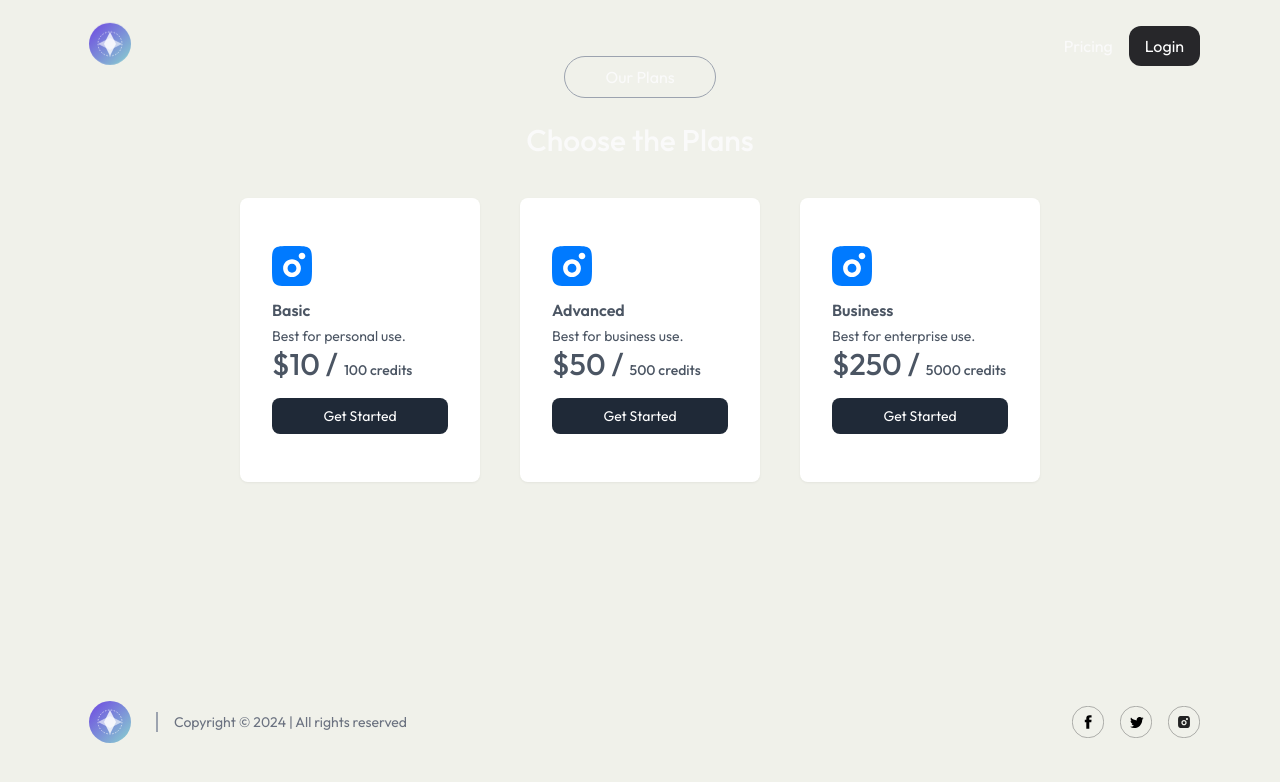
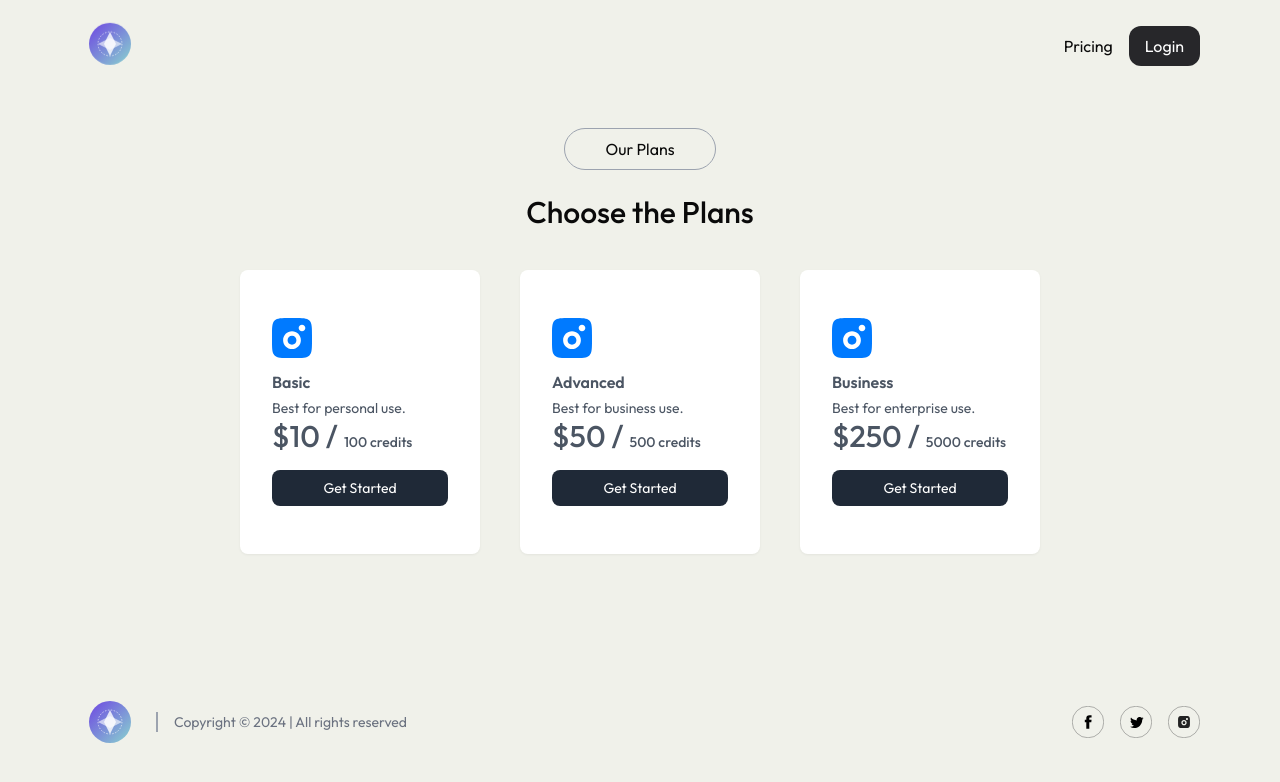
Before and after one commit to abbaskhalil042/photext-ai, a React (Vite) app in the folder client/: page /buy-credit in a window 1280 px wide. Shown: the top 782 px of the page. Built offline with nearby package versions, Linux system fonts and the light colour scheme; no server answers.

Commit message:
made changes

```diff
--- a/client/src/App.jsx
+++ b/client/src/App.jsx
@@ -12,7 +12,7 @@ import { ThemeProvider } from "./components/theme-provider";
 const App = () => {
   const { showLogin } = useContext(AppContext);
   return (
-    <ThemeProvider defaultTheme="dark" storageKey="vite-ui-theme">
+    // <ThemeProvider defaultTheme="dark" storageKey="vite-ui-theme">
       <div
         className="px-4 sm:px-10 md:px-20 lg:px-35 min-h-screen bg-[#f0f1ea]"
       >
@@ -28,7 +28,7 @@ const App = () => {
         </Routes>
         <Footer />
       </div>
-    </ThemeProvider>
+    // </ThemeProvider>
   );
 };
 
--- a/client/src/pages/BuyCredit.jsx
+++ b/client/src/pages/BuyCredit.jsx
@@ -66,7 +66,6 @@ function BuyCredit() {
       receipt: `receipt#${order.orderId}`,
       handler: async function (response) {
         try {
-
           const verifyPayload = {
             razorpay_order_id: response.razorpay_order_id,
             razorpay_payment_id: response.razorpay_payment_id,
@@ -108,7 +107,7 @@ function BuyCredit() {
       transition={{ duration: 1 }}
       whileInView={{ opacity: 1, y: 0 }}
       viewport={{ once: true }}
-      className="min-h-[80vh] flex flex-col items-center pt-14 mb-10"
+      className="min-h-[80vh] flex flex-col items-center lg:10 pt-32 mb-10"
     >
       <button className="border border-gray-400 px-10 py-2 rounded-full mb-6">
         Our Plans
```
